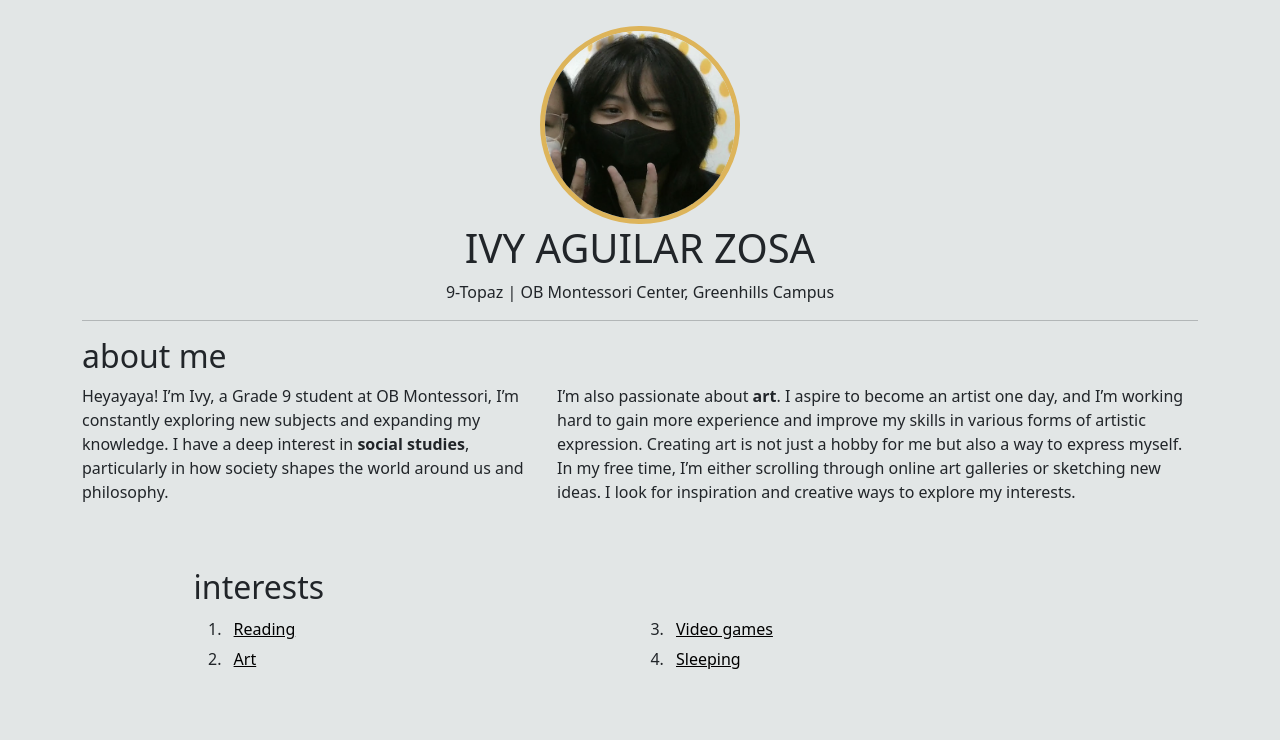
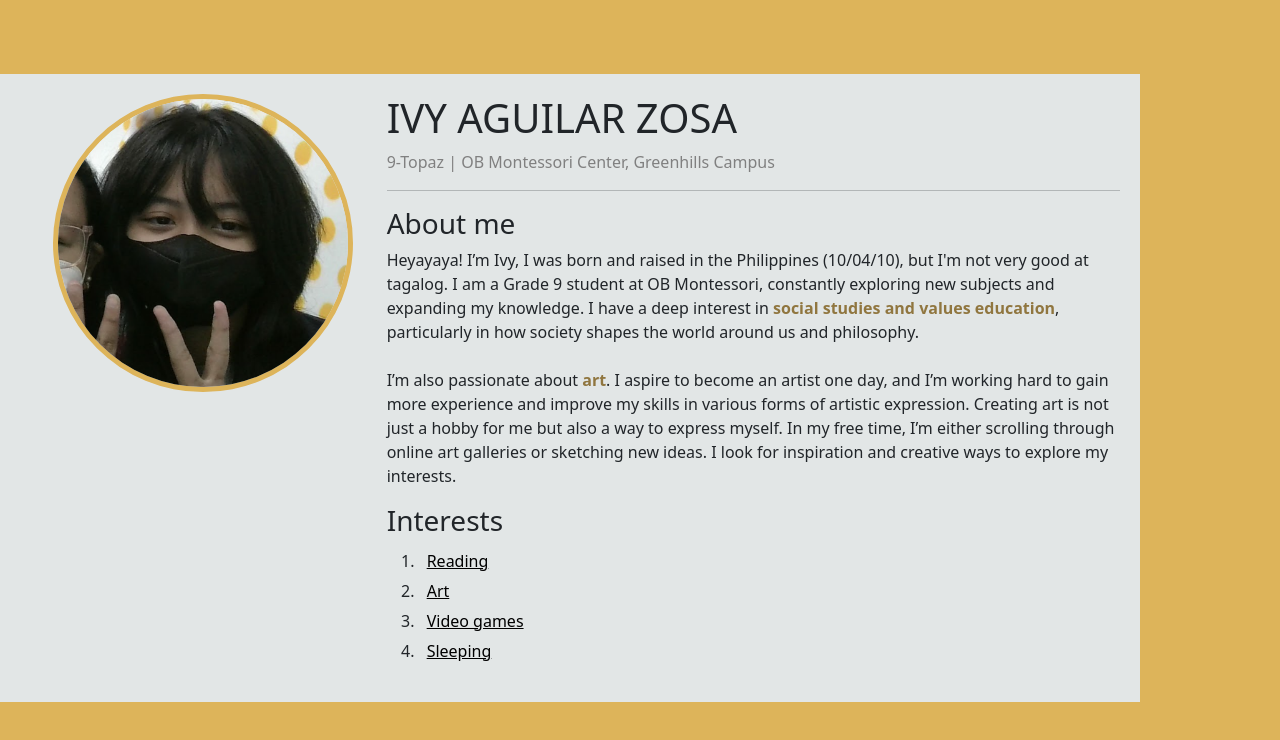
Before and after one commit to IZosa-9T/Q2EX2-ZosaIvy, a plain HTML site: page index.html in a window 1280 px wide. Drawn offline with nearby package versions, Linux system fonts and the light colour scheme.

Commit message:
Update index.html

```diff
--- a/index.html
+++ b/index.html
@@ -8,86 +8,53 @@
 
 	<script src="https://cdn.jsdelivr.net/npm/bootstrap@5.3.3/dist/js/bootstrap.bundle.min.js" integrity="sha384-YvpcrYf0tY3lHB60NNkmXc5s9fDVZLESaAA55NDzOxhy9GkcIdslK1eN7N6jIeHz" crossorigin="anonymous"></script>
 
+	<link rel="stylesheet" type="text/css" href="style.css">
+
 	<title>About me</title>
-
-	<style>
-		body {
-			background-color: #E2E6E6;
-			margin-top: 2%;
-		}
-
-		img {
-			border-radius: 	100px;
-			width: 200px;
-			border: 5px solid #DDB45A;
-		}
-
-		.center {
-			text-align: center;
-		}
-
-		button {
-			background-color: rgb(0, 0, 0, 0);
-			border-color: rgb(0, 0, 0, 0);
-			text-decoration: underline;
-		}
-
-		.interests {
-			margin-left: 10%;
-			margin-right: 10%;
-		}
-	</style>
-
 
 </head>
 <body>
 
-	<div class="container">
-		<div class="center">
-			<img src="profile.png" alt="pfp">
+<div class="container mt-5 ml-5">
+
+	<div class="col-md-4">
+		<img class="rounded-circle mx-auto d-block" src="profile.png" alt="pfp">
+	</div>
+
+	<div class="col-md-8">
+
 			<h1>IVY AGUILAR ZOSA</h1>
-				<p>9-Topaz | OB Montessori Center, Greenhills Campus</p>
-		</div>
+				<p class="desc">9-Topaz | OB Montessori Center, Greenhills Campus</p>
+
 					<hr>
-			<h2>about me</h2>
-			<div class="row">
-				<div class="col-sm-5">
-					<p>Heyayaya! I’m Ivy, a Grade 9 student at OB Montessori, I’m constantly exploring new subjects and expanding my knowledge. I have a deep interest in <strong>social studies</strong>, particularly in how society shapes the world around us and philosophy. </p>
-				</div>
-				<div class="col-sm-7">
-					<p>I’m also passionate about <strong>art</strong>. I aspire to become an artist one day, and I’m working hard to gain more experience and improve my skills in various forms of artistic expression. Creating art is not just a hobby for me but also a way to express myself. In my free time, I’m either scrolling through online art galleries or sketching new ideas. I look for inspiration and creative ways to explore my interests.</p>
-				</div>
-			</div>
+
+			<h3>About me</h3>
+				<p>Heyayaya! I’m Ivy, I was born and raised in the Philippines (10/04/10), but I'm not very good at tagalog. I am a Grade 9 student at OB Montessori, constantly exploring new subjects and expanding my knowledge. I have a deep interest in <strong>social studies and values education</strong>, particularly in how society shapes the world around us and philosophy.
 					<br/>
 					<br/>
-			<div class="interests">
-				<h2>interests</h2>
+				I’m also passionate about <strong>art</strong>. I aspire to become an artist one day, and I’m working hard to gain more experience and improve my skills in various forms of artistic expression. Creating art is not just a hobby for me but also a way to express myself. In my free time, I’m either scrolling through online art galleries or sketching new ideas. I look for inspiration and creative ways to explore my interests.</p>
+
+
+			<h3>Interests</h3>
 				<ol>
-						<div class="row">
-							<div class="col-sm-6">
 					<li><button data-bs-toggle="collapse" data-bs-target="#read">Reading</button></li>
-									<div id="read" class="collapse">
+						<div id="read" class="collapse" style="color: gray;">
 							<p>Reading is one of the ways i use to calm myself down. Reading distracts me from stress, noise, and my problems. But whether im stressed or not, I enjoy reading in my freetime.</p>
 							</div>
 					<li><button data-bs-toggle="collapse" data-bs-target="#art">Art</button></li>
-									<div id="art" class="collapse">
+						<div id="art" class="collapse" style="color: gray;">
 							<p>As I mentioned earlier, I'm really passionate about art, which I use both as a way to express my feelings and to relax. It’s my favorite way to unwind and get creative.</p>
 						</div>
-							</div>
-							<div class="col-sm-6">
 					<li><button data-bs-toggle="collapse" data-bs-target="#games">Video games</button></li>
-									<div id="games" class="collapse">
+						<div id="games" class="collapse" style="color: gray;">
 							<p>I love playing video games, not in a way that I wouldnt shower just to stare at my screen tho. Playing games, for me, is a great source of entertainment and its even better with friends!</p>
 						</div>
 					<li><button data-bs-toggle="collapse" data-bs-target="#sleep">Sleeping</button></li>
-									<div id="sleep" class="collapse">
+						<div id="sleep" class="collapse" style="color: gray;">
 							<p>I am aware that sleeping is more of a habit rather than a hobby. But nowadays, for me, it really is hard to get enough sleep so I can work well. I truly enjoy sleeping or taking a nap even if its only 30 minutes to a few hours.</p>
-									</div>
-							</div>
 						</div>
 				</ol>
 			</div>
 	</div>
-
 </body>
 </html>
```
Lines whose indentation alone changed are shown as unchanged.
